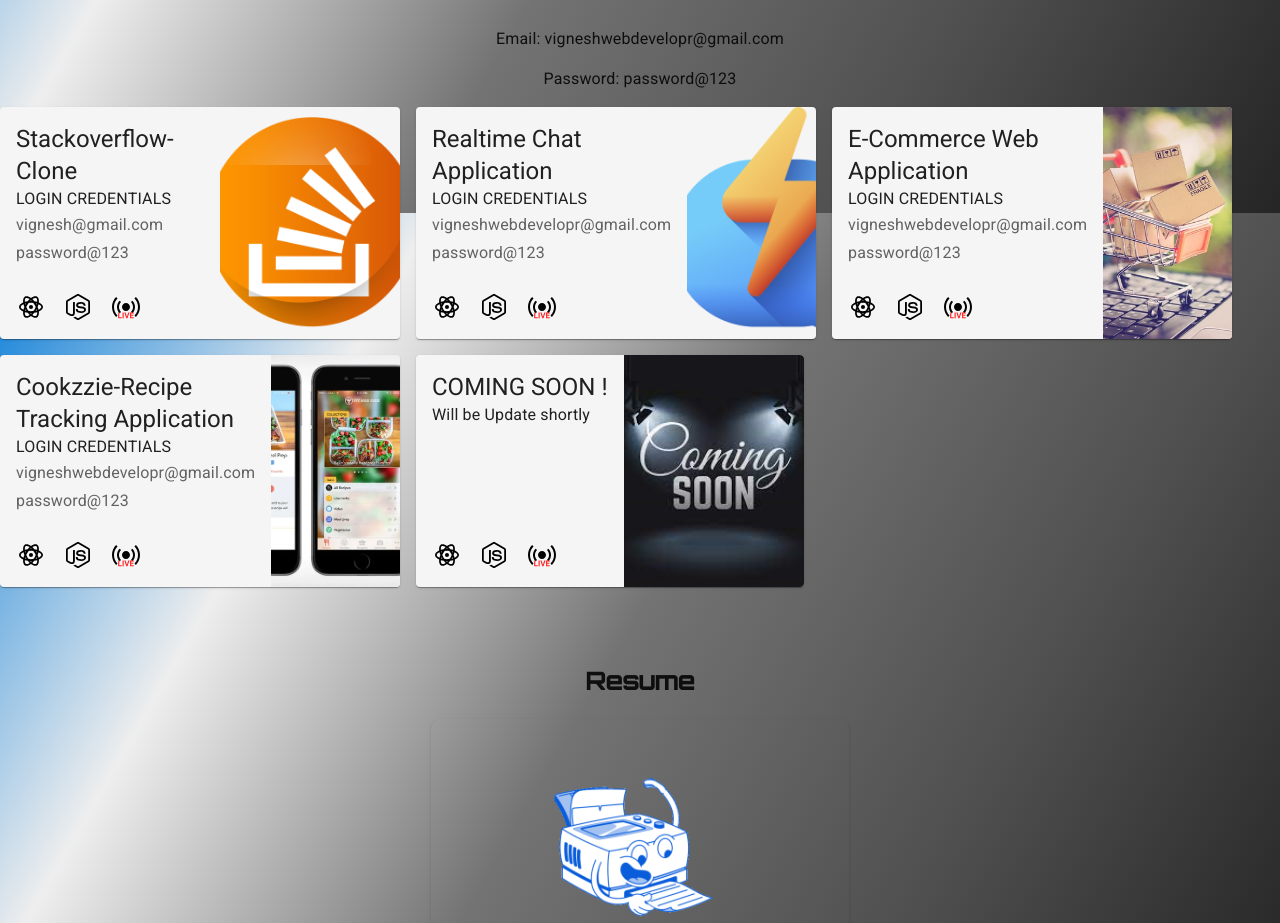
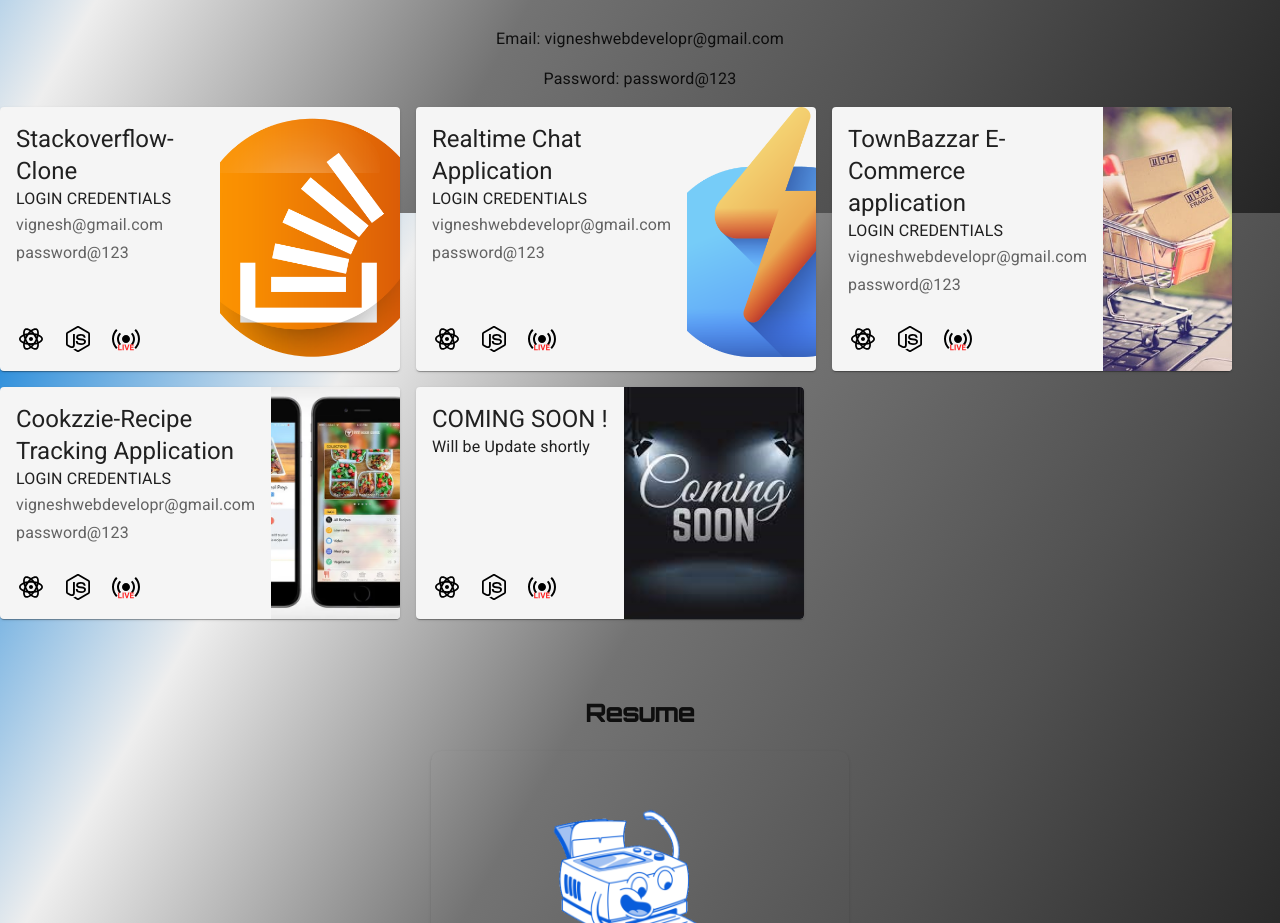
Before and after one commit to vigneshdevelopr/Portfolio, a React (Create React App) app: page / in a window 1280 px wide. Shown: the part 1387-2310 px from the top of the page. Built offline with nearby package versions, Linux system fonts and the light colour scheme.

Commit message:
Update Projects.js

```diff
--- a/src/components/Projects.js
+++ b/src/components/Projects.js
@@ -40,13 +40,13 @@
   },
   {
     image: ecommerce,
-    title: "E-Commerce Web Application",
+    title: "TownBazzar E-Commerce application",
     login: "LOGIN CREDENTIALS",
     Email: "vigneshwebdevelopr@gmail.com",
     password: "password@123",
     Client: "https://github.com/vigneshdevelopr/E-Commerce-Website-Client",
     Server: "https://github.com/vigneshdevelopr/E-Commerce-Website-Server",
-    live: "https://eliteemporium.netlify.app/",
+    live: "https://townbazzar.netlify.app/",
   },
   {
     image: recipeimg,
```
